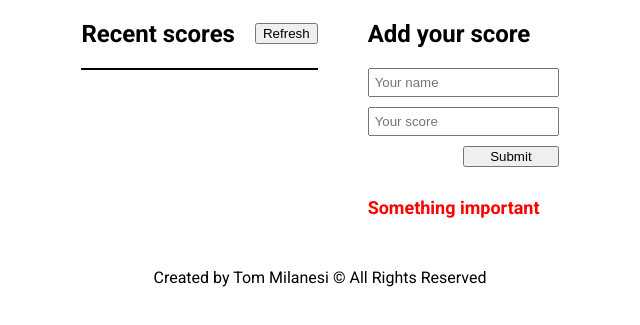
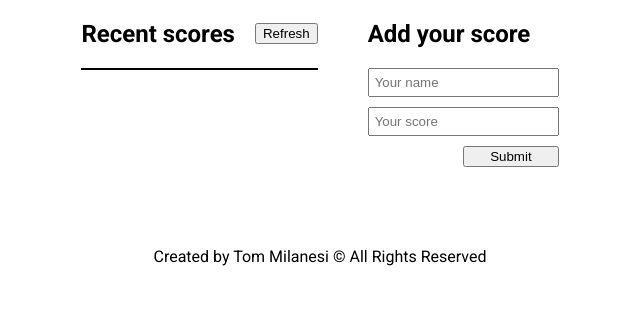
Before and after one commit to KaskMIL/leaderboard, a website built with webpack: page src/template.html in a window 1280 px wide. Shown: the part 89-414 px from the top of the page, without its empty margins (320-960 px from the left). Built offline with nearby package versions, Linux system fonts and the light colour scheme.

Commit message:
Fix message bug

```diff
--- a/src/template.html
+++ b/src/template.html
@@ -25,7 +25,7 @@
         <input id="nameIn" type="text" placeholder="Your name">
         <input id="scoreIn" type="number" placeholder="Your score">
         <button id="addBtn" type="submit">Submit</button>
-        <div class="message waiting">Something important</div>
+        <div class="message waiting"></div>
       </form>
     </section>
   </main>
```
